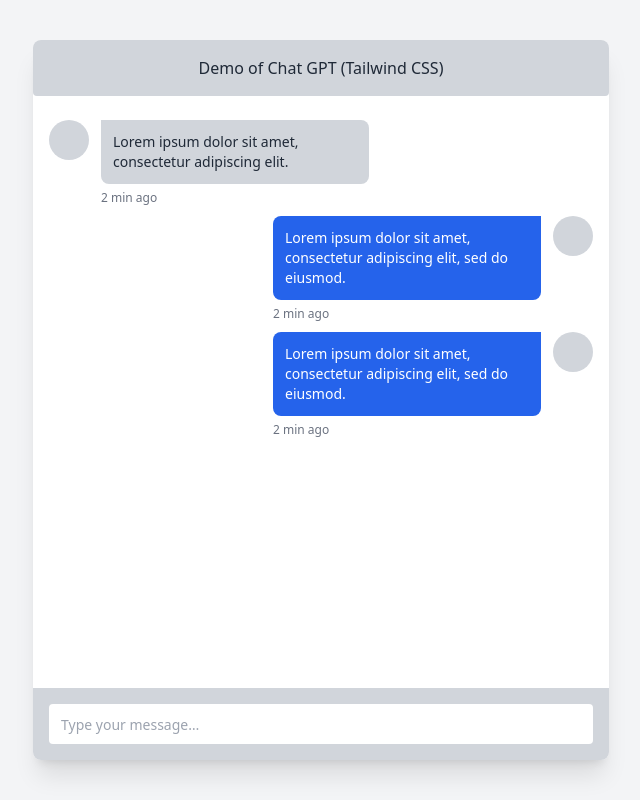
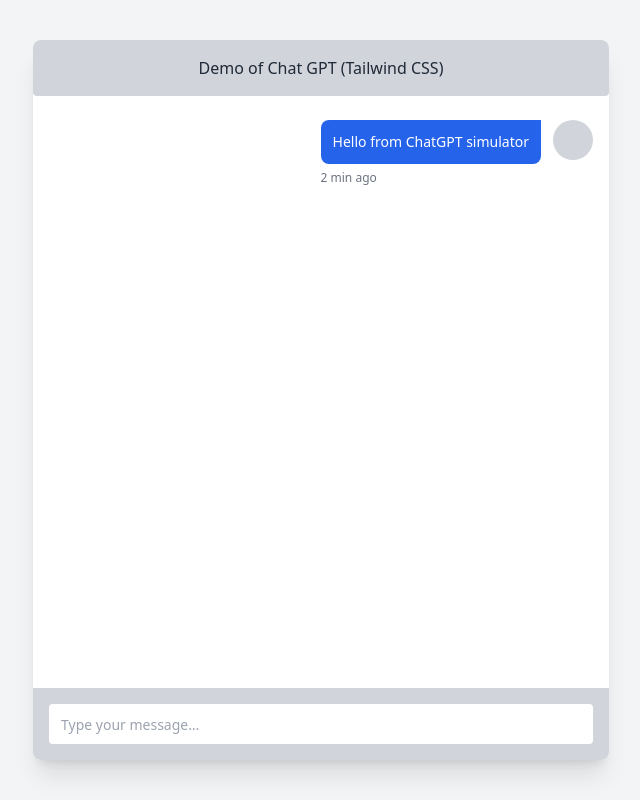
Before and after one commit to hochoy/nextjs-chatgpt-starter, a Next.js app: page / in a window 1280 px wide. Shown: the whole page, without its empty margins (319-959 px from the left). Built offline with nearby package versions, Linux system fonts and the light colour scheme.

Commit message:
feat: add context and reducer to manage messages state

```diff
--- a/app/page.js
+++ b/app/page.js
@@ -1,4 +1,10 @@
 "use client";
+import {
+  MessagesProvider,
+  useMessages,
+  useMessagesDispatch,
+} from "../context/messagesContext.js";
+
 function ChatRoom() {
   return (
     <div className="flex flex-col flex-grow w-full max-w-xl bg-white shadow-xl rounded-lg overflow-hidden">
@@ -42,22 +48,27 @@
 }
 
 function MessageHistory() {
+  const messageHistory = useMessages();
+  const mins_ago = 2;
   return (
     <div className="flex flex-col flex-grow h-0 p-4 overflow-auto">
-      <OutboundMessage
-        text="Lorem ipsum dolor sit amet, consectetur adipiscing elit."
-        mins_ago="2"
-      />
-      <InboundMessage
-        text="Lorem ipsum dolor sit amet, consectetur adipiscing elit, sed do
-            eiusmod."
-        mins_ago="2"
-      />
-      <InboundMessage
-        text="Lorem ipsum dolor sit amet, consectetur adipiscing elit, sed do
-            eiusmod."
-        mins_ago="2"
-      />
+      {messageHistory.map((message) => {
+        return message.messageType == "inbound" ? (
+          <InboundMessage
+            id={message.id}
+            key={message.id}
+            text={message.text}
+            mins_ago={mins_ago}
+          />
+        ) : (
+          <OutboundMessage
+            id={message.id}
+            key={message.id}
+            text={message.text}
+            mins_ago={mins_ago}
+          />
+        );
+      })}
     </div>
   );
 }
@@ -123,8 +134,10 @@
 
 export default function Page() {
   return (
-    <CenteredBackground>
-      <ChatRoom />
-    </CenteredBackground>
+    <MessagesProvider>
+      <CenteredBackground>
+        <ChatRoom />
+      </CenteredBackground>
+    </MessagesProvider>
   );
 }
--- /dev/null
+++ b/context/messagesContext.js
@@ -0,0 +1,50 @@
+// https://beta.reactjs.org/learn/scaling-up-with-reducer-and-context
+import { createContext, useContext, useReducer } from "react";
+
+const MessagesContext = createContext(null);
+const MessagesDispatchContext = createContext(null);
+
+const initialMessages = [
+  { id: 0, text: "Hello from ChatGPT simulator", messageType: "inbound" },
+];
+
+export function MessagesProvider({ children }) {
+  const [messages, dispatch] = useReducer(messagesReducer, initialMessages);
+
+  return (
+    <MessagesContext.Provider value={messages}>
+      <MessagesDispatchContext.Provider value={dispatch}>
+        {children}
+      </MessagesDispatchContext.Provider>
+    </MessagesContext.Provider>
+  );
+}
+
+export function useMessages() {
+  return useContext(MessagesContext);
+}
+
+export function useMessagesDispatch() {
+  return useContext(MessagesDispatchContext);
+}
+
+function messagesReducer(messages, action) {
+  switch (action.type) {
+    case "added": {
+      return [
+        ...messages,
+        {
+          id: action.id,
+          text: action.text,
+          messageType: action.messageType,
+        },
+      ];
+    }
+    case "deleted": {
+      return messages.filter((m) => m.id !== action.id);
+    }
+    default: {
+      throw Error("Unknown dispatch action for MessagesReducer " + action.type);
+    }
+  }
+}
```
Also changed, not shown: 1 other file (tests, documents, lock files or other folders).
